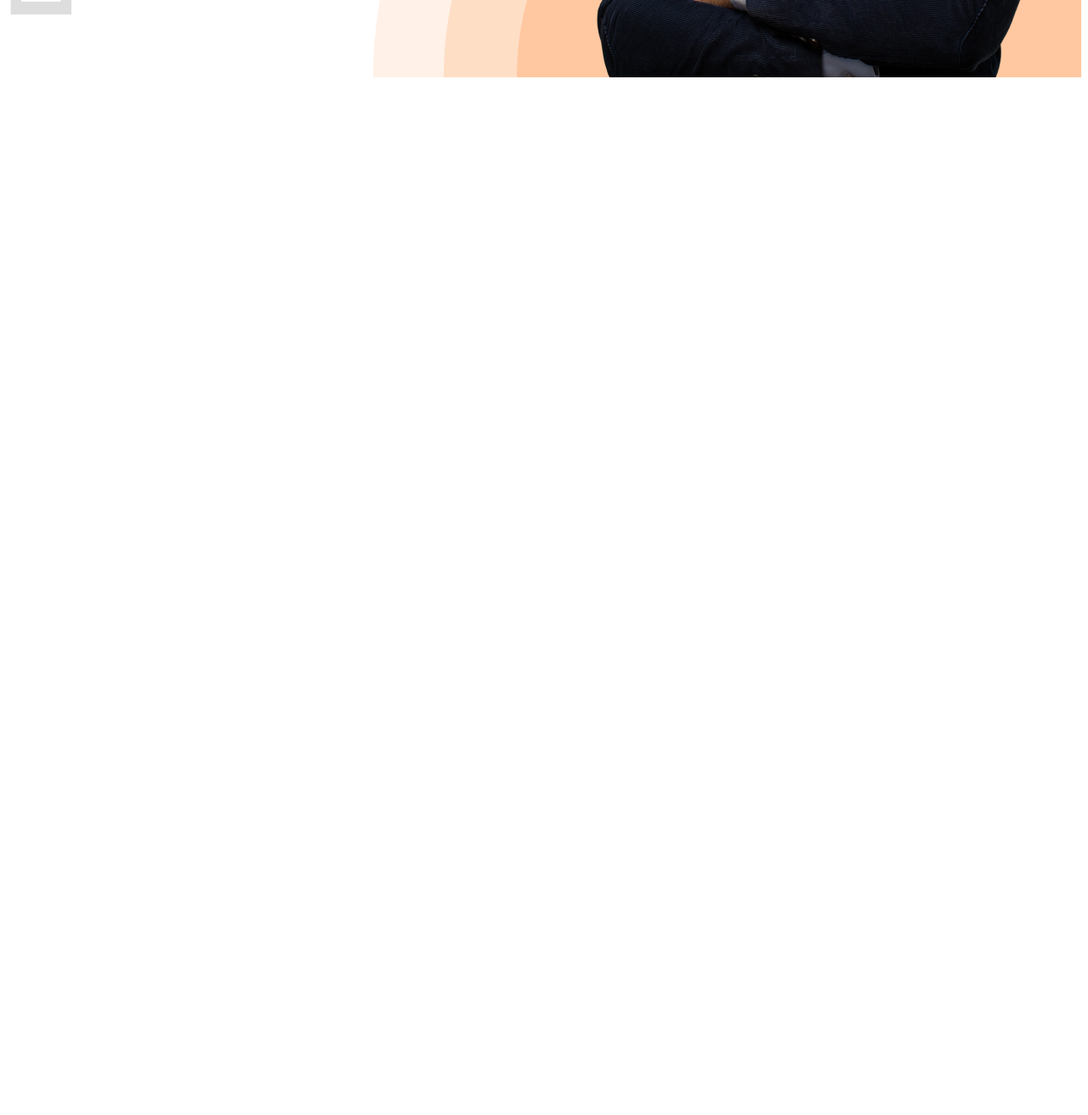
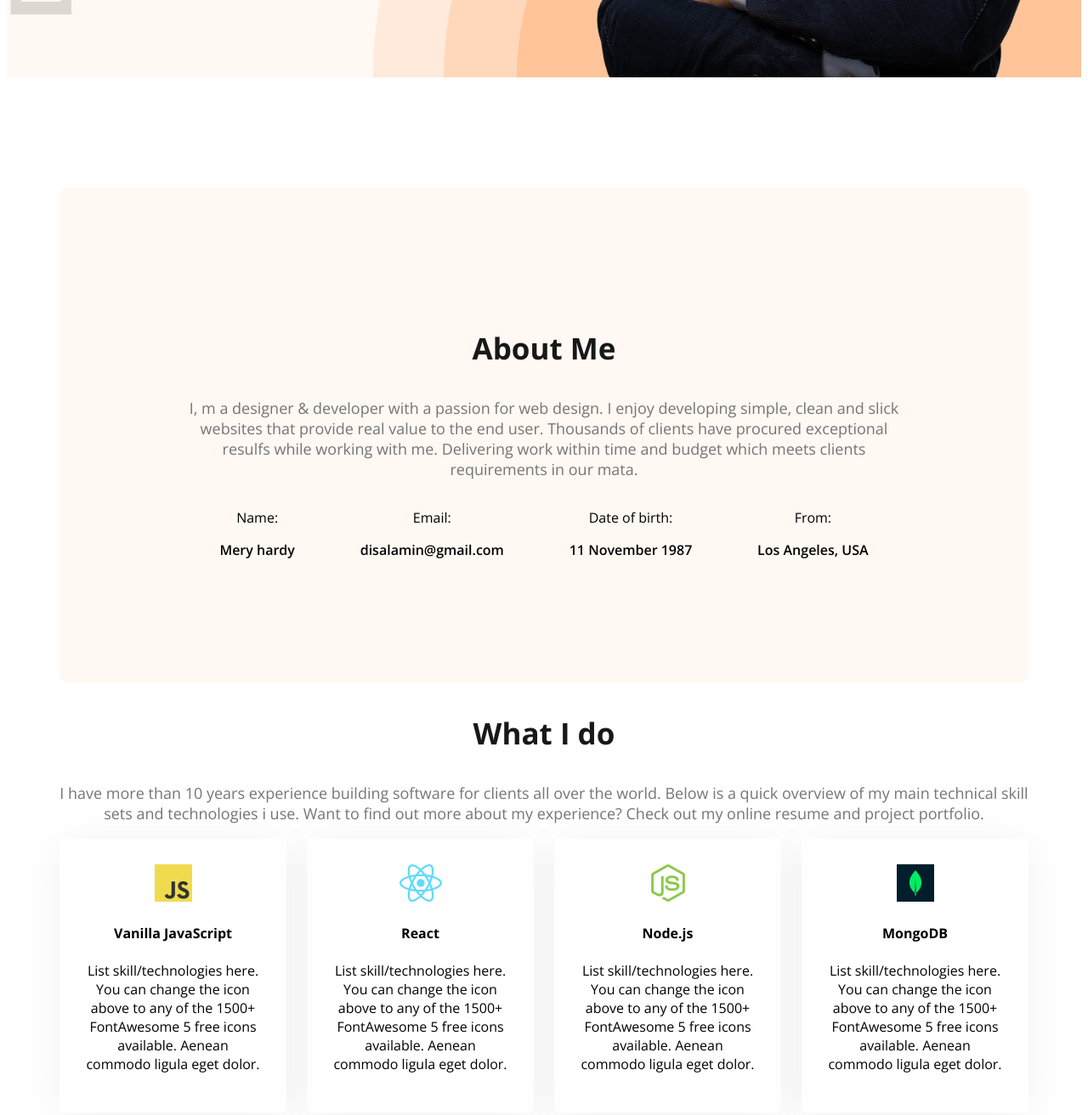
Before and after one commit to disalamin/portfolio-website, a plain HTML site: page index.html in a window 1280 px wide. Shown: the part 754-2066 px from the top of the page at 85% size. Before the commit the page ends 853 px from the top, so only its background shows below. Drawn offline with nearby package versions, Linux system fonts and the light colour scheme.

Commit message:
new code

```diff
--- a/index.html
+++ b/index.html
@@ -10,7 +10,7 @@
     <link rel="stylesheet" href="styels/portfolio.css">
 </head>
 <body class="open-sans-normal">
-    <header class="header">
+    <header class="header secondary-bg">
 <nav>
     <h3 class="nav-title">Me<span class="text-primary">r</span>y</h3>
     <ul>
@@ -33,6 +33,60 @@
 </div>
     </header>
     <main>
+<section class="about secondary-bg">
+    <h3 class="section-title">About Me </h3>
+    <p class="section-description">I, m a designer & developer with a passion for web design. I enjoy developing simple, clean and slick websites that provide real value to the end user. Thousands of clients have procured exceptional resulfs while working with me. Delivering work within time and budget which meets clients requirements in our mata.</p>
+
+    <div class="about-items">
+        <!-- .about-items*4>p.item-title+p.item-description -->
+
+         <div class="about-item">
+            <p class="item-title">Name:</p>
+            <p class="item-description">Mery hardy</p>
+         </div>
+         <div class="about-item">
+            <p class="item-title">Email:</p>
+            <p class="item-description">disalamin@gmail.com</p>
+         </div>
+         <div class="about-item">
+            <p class="item-title">Date of birth:</p>
+            <p class="item-description">11 November 1987</p>
+         </div>
+         <div class="about-item">
+            <p class="item-title">From:</p>
+            <p class="item-description">Los Angeles, USA</p>
+         </div>
+</section>
+<!-- What is do section start -->
+
+<section class="skills">
+<h3 class="section-title text-center">What I do</h3>
+<p class="section-description text-center">I have more than 10 years experience building software for clients all over the world. Below is a quick overview of my main technical skill sets and technologies i use. Want to find out more about my experience? Check out my online resume and project portfolio.</p>
+
+<div class="skills-container">
+<!-- .skill*4>img+h4.skill-title+p.skill-description -->
+ <div class="skill">
+    <img src="images/icons/js.png" alt="">
+    <h4 class="skill-title">Vanilla JavaScript</h4>
+    <p class="skill-description">List skill/technologies here. You can change the icon above to any of the 1500+ FontAwesome 5 free icons available. Aenean commodo ligula eget dolor.</p>
+ </div>
+ <div class="skill">
+    <img src="images/icons/react.png" alt="">
+    <h4 class="skill-title">React</h4>
+    <p class="skill-description">List skill/technologies here. You can change the icon above to any of the 1500+ FontAwesome 5 free icons available. Aenean commodo ligula eget dolor.</p>
+ </div>
+ <div class="skill">
+    <img src="images/icons/nodejs.png" alt="">
+    <h4 class="skill-title">Node.js</h4>
+    <p class="skill-description">List skill/technologies here. You can change the icon above to any of the 1500+ FontAwesome 5 free icons available. Aenean commodo ligula eget dolor.</p>
+ </div>
+ <div class="skill">
+    <img src="images/icons/mongo.png" alt="">
+    <h4 class="skill-title">MongoDB</h4>
+    <p class="skill-description">List skill/technologies here. You can change the icon above to any of the 1500+ FontAwesome 5 free icons available. Aenean commodo ligula eget dolor.</p>
+ </div>
+</div>
+</section>
 
     </main>
 
--- a/styels/portfolio.css
+++ b/styels/portfolio.css
@@ -14,7 +14,9 @@
 .dark-2{
     color: #474747;
 }
-
+.text-center{
+    text-align: center;
+}
 .btn-primay{
     background-color: #FD6E0A;
     font-weight: bold;
@@ -24,6 +26,22 @@
     font-size: 20px;
     border: none;
 }
+
+.section-title{
+    font-size: 35px;
+    font-weight: bold;
+    color: #181818;
+}
+.section-description{
+    font-size: 18px;
+    color: #757575;
+}
+
+.secondary-bg{
+    background-color: #FFF8F3;
+}
+
+
 /* Header */
 .header{
     background-image: url(../images/developer.png), url(../images/header_bg.png);
@@ -76,3 +94,42 @@ font-size: 18px;
 .banner-content{
     max-width: 585px;
 }
+
+
+/* About Styles */
+.main-section{
+    margin-top: 130px;
+    margin-bottom: 130px;}
+.about{
+    border-radius: 10px;
+    padding: 130px 150px;
+}
+
+/* Main Styles */
+main{
+    max-width: 1140px;
+    margin: 0 auto;
+    text-align: center;
+    margin-top: 130px;
+}
+
+.about-items{
+    display: flex;
+    justify-content: space-around;
+}
+
+.item-description{
+    font-weight: 600;
+}
+
+/* Skill Section Style Start */
+.skills-container{
+    display: flex;
+    gap: 24px;
+
+}
+.skill{
+    padding: 30px;
+    border-radius: 5px;
+    box-shadow: 0px 6px 50px 0px rgba(0, 0, 0, 0.06) ;
+}
```
